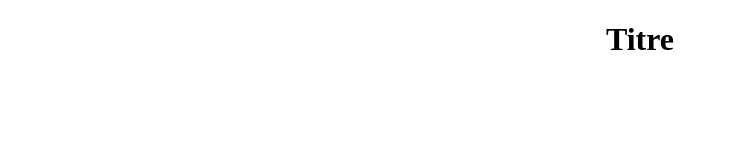
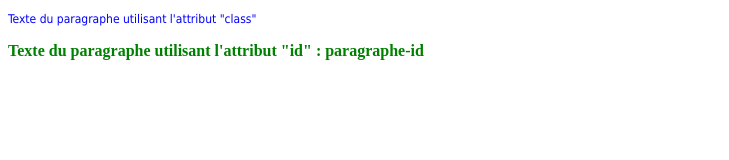
Before and after one commit to lispria/terraform_tests, a plain HTML site: page index.html in a window 1280 px wide. Shown: the whole page, without its empty margins (0-729 px from the left). Drawn offline with Linux system fonts and the light colour scheme.

Commit message:
Complement Index style et readme

```diff
--- a/index.html
+++ b/index.html
@@ -1,9 +1,20 @@
 <!DOCTYPE html>
+<html>
 <head>
+
+    <link rel="stylesheet" type="text/css" href="style.css" media="screen" />
+
+
+   <title>Exemple d'utilisation de la balise style</title>
 
 </head>
 <body>
-    <center>
-      <h1>Titre</h1>
-    </center>
+
+<p class="texte-en-forme">Texte du paragraphe utilisant l'attribut "class"</p>
+
+
+<p id="paragraphe-id">Texte du paragraphe utilisant l'attribut "id" : paragraphe-id</p>
+
+
 </body>
+</html>
--- a/style.css
+++ b/style.css
@@ -0,0 +1,10 @@
+.texte-en-forme{
+     font-family:tahoma;
+     font-size:12px;
+     color:blue;
+  }
+
+  #paragraphe-id{
+     font-weight:bold;
+     color:green;
+}
```
Also changed, not shown: 1 other file.
